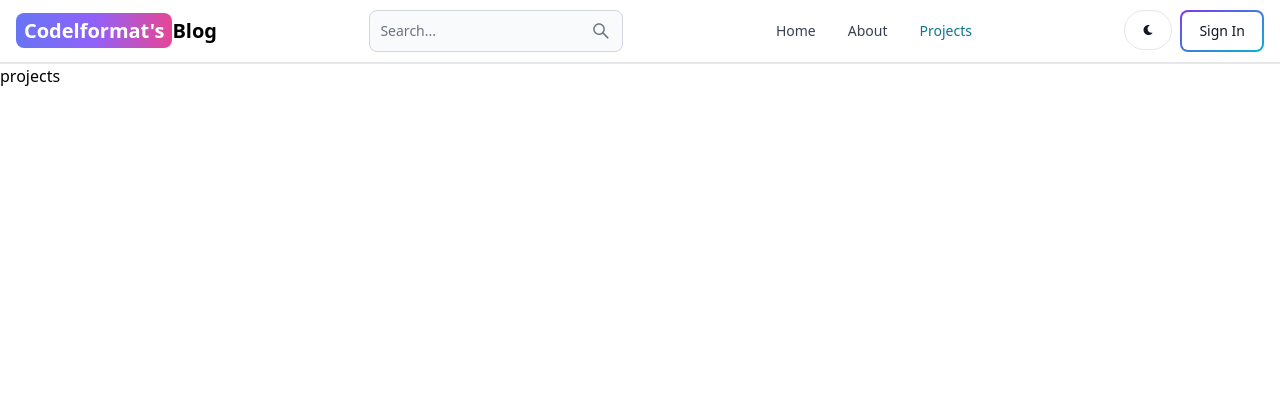
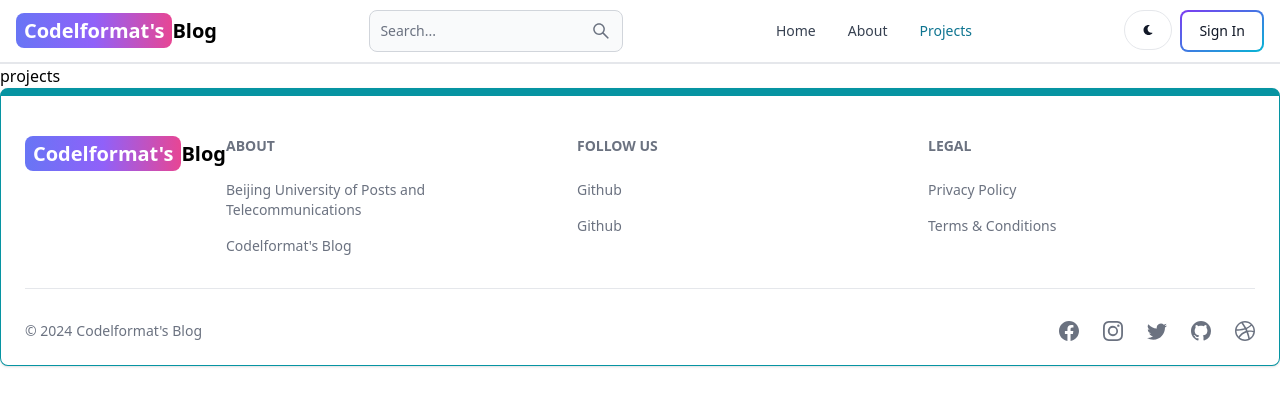
Before and after one commit to codelformat/buptLab-TechConnect-Blog, a React (Vite) app in the folder client/: page /projects in a window 1280 px wide. Shown: the top 406 px of the page. Built offline with nearby package versions, Linux system fonts and the light colour scheme.

Commit message:
footer v1

```diff
--- a/client/src/App.jsx
+++ b/client/src/App.jsx
@@ -6,6 +6,7 @@
 import SignIn from './pages/SignIn';
 import SignUp from './pages/SignUp';
 import Header from './components/Header';
+import Footer from './components/Footer';
 
 export default function App() {
   return (
@@ -19,6 +20,8 @@
         <Route path="/sign-up" element={<SignUp />} />
         <Route path="/projects" element={<Projects />} />
       </Routes>
+        <Footer />
+
     </BrowserRouter>
 
   )
--- /dev/null
+++ b/client/src/components/Footer.jsx
@@ -0,0 +1,95 @@
+import React from "react";
+import { Footer } from "flowbite-react";
+import { Link } from "react-router-dom";
+import {BsFacebook, BsInstagram, BsTwitter, BsGithub, BsDribbble} from "react-icons/bs";
+
+export default function FooterComponent() {
+  return (
+    <Footer container className="border border-t-8 border-teal-500">
+      <div className="w-full max-w-7xl mx-auto">
+        <div className="grid w-full justify-between sm:flex md:grid-cols-1">
+          <div className="mt-5">
+            <Link
+              to="/"
+              className="self-center whitespace-nowrap text-lg
+        sm:text-xl font-semibold dark:text-white"
+            >
+              <span
+                className="px-2 py-1 bg-gradient-to-r from-indigo-500
+            via-purple-500 to-pink-500 rounded-lg text-white"
+              >
+                Codelformat's
+              </span>
+              Blog
+            </Link>
+          </div>
+          <div
+            className="grid grid-cols-2 gap-8 mt-4 sm:grid-cols-3
+          sm:gap-6"
+          >
+            <div>
+              <Footer.Title title="About" />
+              <Footer.LinkGroup col>
+                <Footer.Link
+                  href="https://www.bupt.edu.cn/"
+                  target="_blank"
+                  rel="noopener noreferrer"
+                >
+                  Beijing University of Posts and Telecommunications
+                </Footer.Link>
+                <Footer.Link
+                  href="/about"
+                  target="_blank"
+                  rel="noopener noreferrer"
+                >
+                  Codelformat's Blog
+                </Footer.Link>
+              </Footer.LinkGroup>
+            </div>
+            <div>
+              <Footer.Title title="Follow Us" />
+              <Footer.LinkGroup col>
+                <Footer.Link
+                  href="https://github.com/codelformat"
+                  target="_blank"
+                  rel="noopener noreferrer"
+                >
+                  Github
+                </Footer.Link>
+                <Footer.Link href="#" target="_blank" rel="noopener noreferrer">
+                  Github
+                </Footer.Link>
+              </Footer.LinkGroup>
+            </div>
+            <div>
+              <Footer.Title title="Legal" />
+              <Footer.LinkGroup col>
+                <Footer.Link href="#" target="_blank" rel="noopener noreferrer">
+                  Privacy Policy
+                </Footer.Link>
+                <Footer.Link href="#" target="_blank" rel="noopener noreferrer">
+                  Terms &amp; Conditions
+                </Footer.Link>
+              </Footer.LinkGroup>
+            </div>
+          </div>
+        </div>
+        <Footer.Divider />
+        <div className="w-full sm:flex sm:items-center sm:justify-between">
+          <Footer.Copyright
+            href="#"
+            by="Codelformat's Blog"
+            year={new Date().getFullYear()}
+          />
+          <div className="flex gap-6 sm:mt-0 mt-4 sm:justify-center">
+            <Footer.Icon href="#" icon={BsFacebook}/>
+            <Footer.Icon href="#" icon={BsInstagram}/>
+            <Footer.Icon href="#" icon={BsTwitter}/>
+            <Footer.Icon href="https://github.com/codelformat" icon={BsGithub}/>
+            <Footer.Icon href="#" icon={BsDribbble}/>
+          </div>
+        </div>
+      </div>
+    </Footer>
+  );
+}
```
